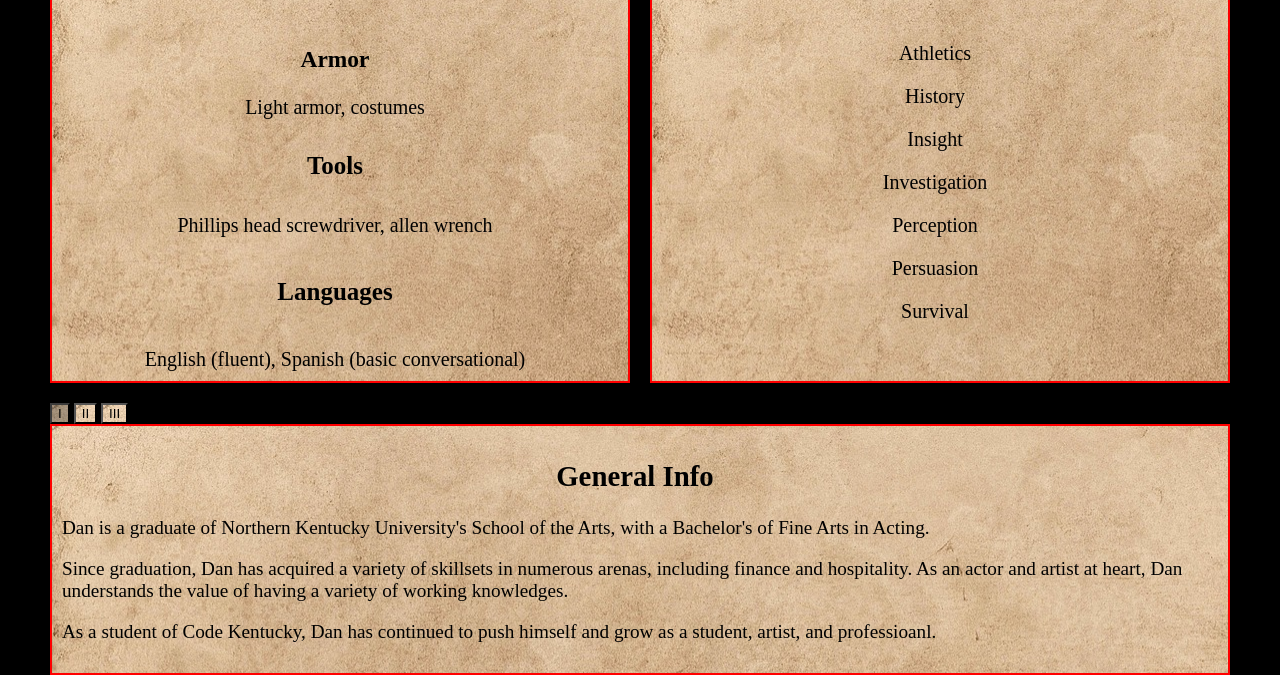
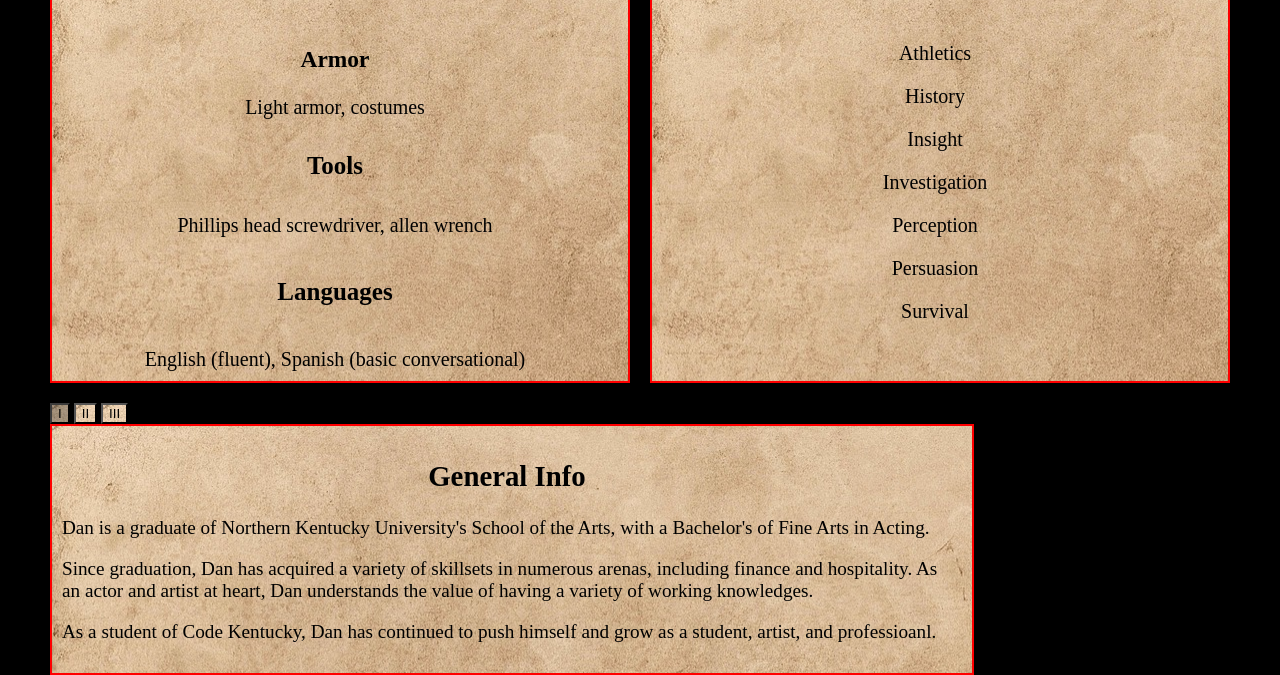
Before and after one commit to dan-robertson513/cdky-project-dr, a plain HTML site: page index.html in a window 1280 px wide. Shown: the part 572-1247 px from the top of the page. Drawn offline with Linux system fonts and the light colour scheme.

Commit message:
added final styling past 1024 breakpoint, updated readme

```diff
--- a/main.css
+++ b/main.css
@@ -288,6 +288,8 @@ h5 {
 
     }
 
-
+    .tabs-container {
+        width: 924px;
+    }
 
 }
```
Also changed, not shown: 1 other file.
